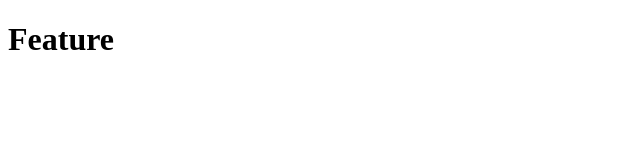
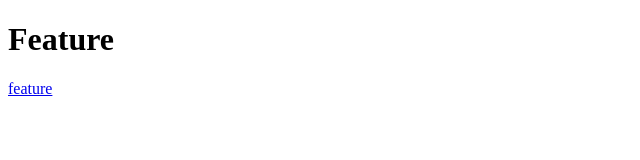
Before and after one commit to jbijeesh/IP, a plain HTML site: page index.html in a window 1280 px wide. Shown: the full height of the page, 0-640 px from the left. Drawn offline with Linux system fonts and the light colour scheme.

Commit message:
proper feature branch

```diff
--- a/index.html
+++ b/index.html
@@ -7,5 +7,7 @@
 </head>
 <body>
   <h1>Feature</h1>
+  <a href="Feature.html">feature</a>
+
 </body>
 </html>
```
